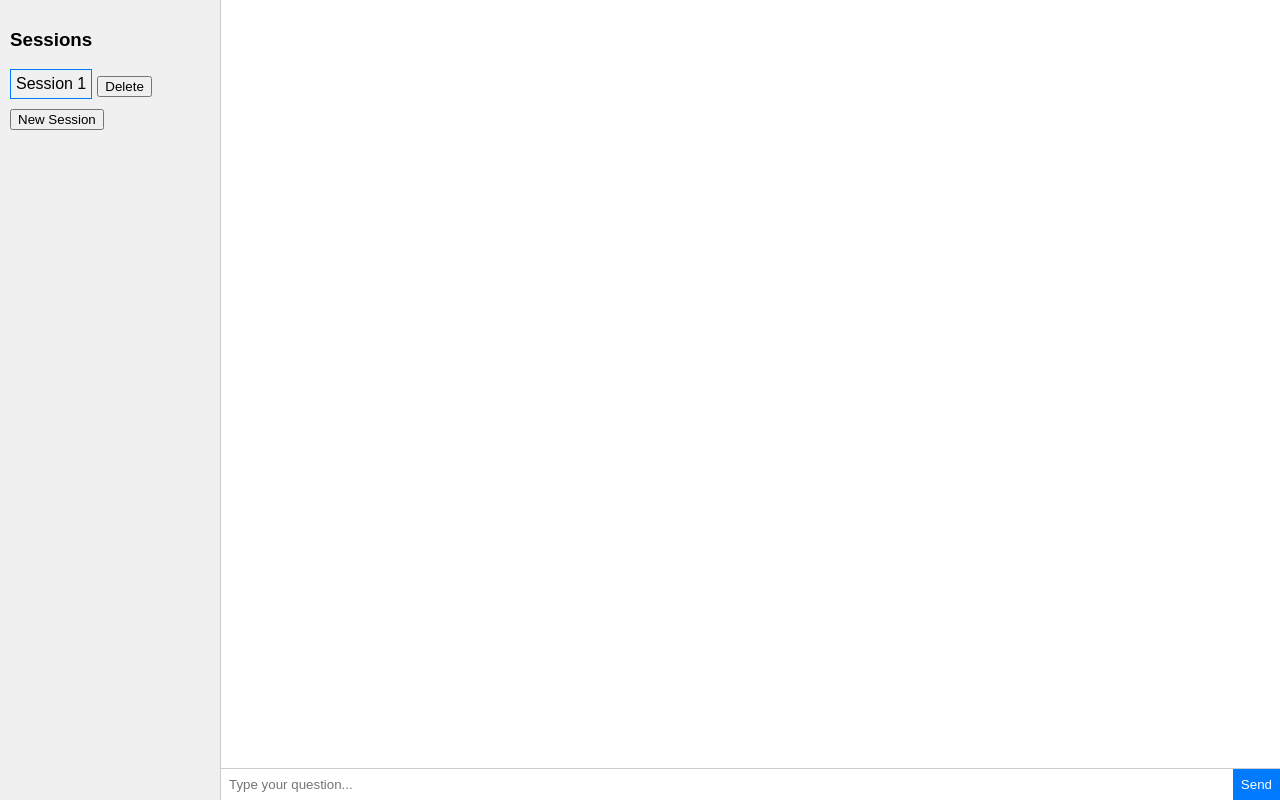
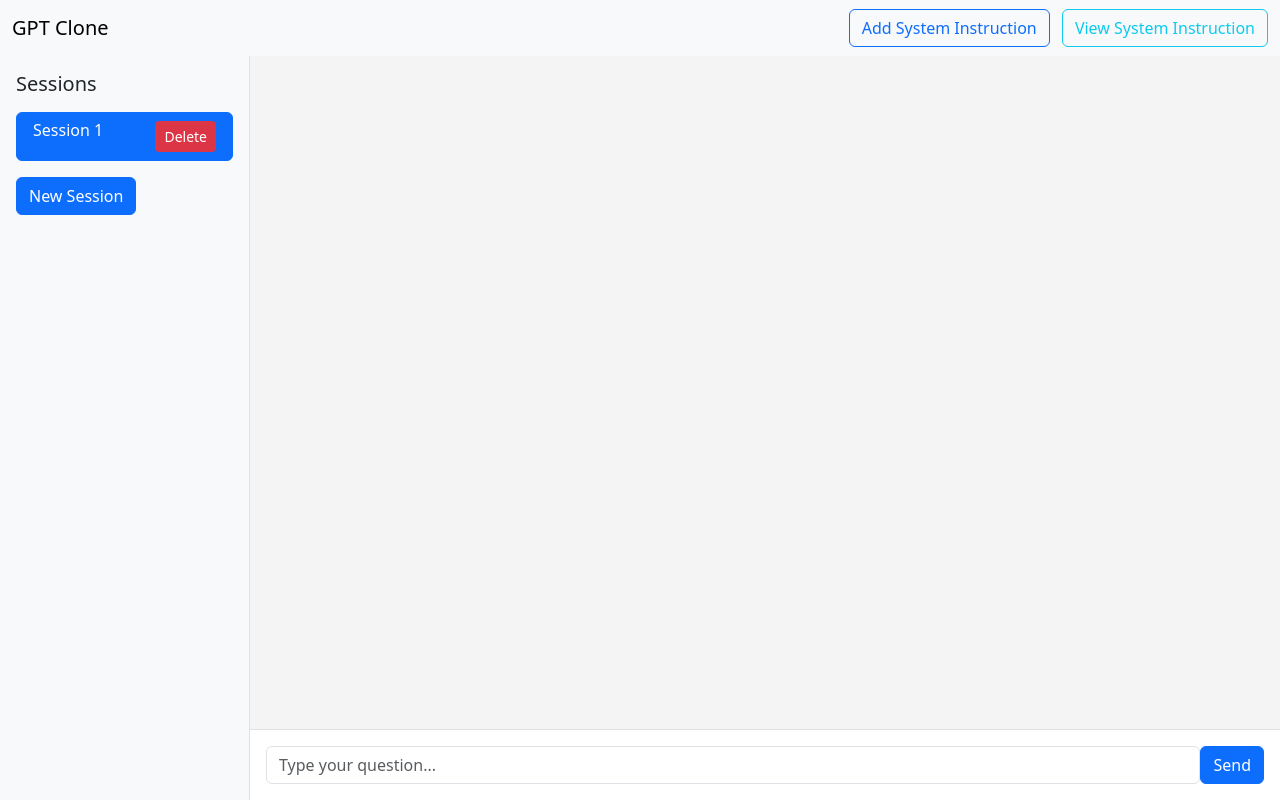
Before and after one commit to MesutHakanTaskiner/AI_Chatbot_With_LTM, a Flask app: page / in a window 1280 px wide. Run offline with Flask 3, Linux system fonts and the light colour scheme.

Commit message:
Add endpoint for system instruction handling

```diff
--- a/app.py
+++ b/app.py
@@ -27,5 +27,13 @@
     return jsonify({'status': 'deleted', 'session_id': session_id})
 
 
+@app.route('/system_instruction', methods=['POST'])
+def system_instruction():
+    data = request.get_json()
+    instruction = data.get('instruction')
+    # For demonstration, simply print and return success.
+    print(f"System instruction received: {instruction}")
+    return jsonify({"status": "success", "message": "System instruction received"})
+
 if __name__ == '__main__':
     app.run(host="127.0.0.1", debug=True)
--- a/templates/index.html
+++ b/templates/index.html
@@ -2,52 +2,40 @@
 <html lang="en">
 <head>
   <meta charset="UTF-8">
+  <meta name="viewport" content="width=device-width, initial-scale=1">
   <title>GPT Clone Frontend</title>
+  <!-- Bootstrap CSS -->
+  <link href="https://cdn.jsdelivr.net/npm/bootstrap@5.3.2/dist/css/bootstrap.min.css" rel="stylesheet">
   <style>
     body {
-      font-family: Arial, sans-serif;
-      margin: 0;
-      padding: 0;
-      display: flex;
       height: 100vh;
-    }
-    #sessions {
-      width: 200px;
-      background: #f0f0f0;
-      border-right: 1px solid #ccc;
-      padding: 10px;
-      overflow-y: auto;
-    }
-    #chat {
-      flex: 1;
       display: flex;
       flex-direction: column;
     }
+    #main-container {
+      display: flex;
+      flex: 1;
+      overflow: hidden;
+    }
+    #sessions {
+      width: 250px;
+      background-color: #f8f9fa;
+      border-right: 1px solid #dee2e6;
+      overflow-y: auto;
+    }
     #messages {
       flex: 1;
-      padding: 10px;
       overflow-y: auto;
-    }
-    #inputArea {
+      padding: 15px;
+      background-color: #f4f4f4;
       display: flex;
-      border-top: 1px solid #ccc;
-    }
-    #inputArea input {
-      flex: 1;
-      padding: 8px;
-      border: none;
-    }
-    #inputArea button {
-      padding: 8px;
-      border: none;
-      background-color: #007bff;
-      color: white;
-      cursor: pointer;
+      flex-direction: column;
     }
     .message {
-      margin: 5px 0;
-      padding: 5px;
-      border-radius: 3px;
+      margin-bottom: 10px;
+      padding: 10px;
+      border-radius: 5px;
+      max-width: 80%;
     }
     .message.user {
       background-color: #e0f7fa;
@@ -57,145 +45,301 @@
       background-color: #fff9c4;
       align-self: flex-start;
     }
-    .session {
-      cursor: pointer;
-      padding: 5px;
-      margin-bottom: 5px;
-      border: 1px solid transparent;
-    }
-    .session.active {
-      border-color: #007bff;
-    }
-    .session-container {
-      display: flex;
-      align-items: center;
-      margin-bottom: 5px;
+    .message.system {
+      background-color: #d1c4e9;
+      align-self: center;
     }
   </style>
 </head>
 <body>
-  <div id="sessions">
-    <h3>Sessions</h3>
-      <div id="sessionList">
-        <div class="session-container">
-          <div class="session active" data-session="session1" onclick="switchSession('session1')">Session 1</div>
-          <button style="margin-left: 5px;" onclick="deleteSession('session1', this)">Delete</button>
+  <nav class="navbar navbar-expand-lg navbar-light bg-light">
+    <div class="container-fluid">
+      <a class="navbar-brand">GPT Clone</a>
+      <div>
+        <button class="btn btn-outline-primary me-2" onclick="addSystemInstruction()">
+          Add System Instruction
+        </button>
+        <button class="btn btn-outline-info" onclick="showCurrentSystemInstruction()">
+          View System Instruction
+        </button>
       </div>
     </div>
-    <button onclick="newSession()">New Session</button>
-  </div>
-  <div id="chat">
-    <div id="messages"></div>
-    <div id="inputArea">
-      <input type="text" id="userInput" placeholder="Type your question...">
-      <button onclick="sendMessage()">Send</button>
+  </nav>
+
+  <div id="main-container">
+    <div id="sessions" class="border-end">
+      <div class="p-3">
+        <h5 class="mb-3">Sessions</h5>
+        <div id="sessionList" class="list-group">
+          <div class="session-container list-group-item list-group-item-action session-list-item active" data-session="session1">
+            <div class="d-flex w-100 justify-content-between">
+              <h6 class="mb-1">Session 1</h6>
+              <button class="btn btn-sm btn-danger" onclick="deleteSession('session1', this)">
+                Delete
+              </button>
             </div>
           </div>
+        </div>
+        <button class="btn btn-primary mt-3" onclick="newSession()">
+          New Session
+        </button>
+      </div>
+    </div>
+
+    <div id="chat" class="d-flex flex-column flex-grow-1">
+      <div id="messages" class="flex-grow-1"></div>
+      <div class="d-flex p-3 border-top">
+        <input type="text" id="userInput" class="form-control flex-grow-1" placeholder="Type your question...">
+        <div class="ms-auto d-flex align-items-center">
+          <button class="btn btn-primary" onclick="sendMessage()">Send</button>
+        </div>
+      </div>
+    </div>
+  </div>
+
+  <!-- Modal for System Instruction -->
+  <div class="modal fade" id="systemInstructionModal" tabindex="-1">
+    <div class="modal-dialog">
+      <div class="modal-content">
+        <div class="modal-header">
+          <h5 class="modal-title">Add System Instruction</h5>
+          <button type="button" class="btn-close" data-bs-dismiss="modal"></button>
+        </div>
+        <div class="modal-body">
+          <textarea id="systemInstructionInput" class="form-control" rows="4" placeholder="Enter system instruction..."></textarea>
+        </div>
+        <div class="modal-footer">
+          <button type="button" class="btn btn-secondary" data-bs-dismiss="modal">Cancel</button>
+          <button type="button" class="btn btn-primary" onclick="saveSystemInstruction()">Save</button>
+        </div>
+      </div>
+    </div>
+  </div>
+
+  <!-- Bootstrap JS and dependencies -->
+  <script src="https://cdn.jsdelivr.net/npm/bootstrap@5.3.2/dist/js/bootstrap.bundle.min.js"></script>
+
   <script>
-    let currentSession = 'session1';
-    const sessions = { 'session1': [] };
+    class SessionManager {
+      constructor() {
+        this.sessions = JSON.parse(localStorage.getItem('chatSessions') || '{}');
+        this.currentSession = localStorage.getItem('currentSession') || 'session1';
+        this.systemInstruction = localStorage.getItem('globalSystemInstruction') || '';
 
-    function deleteSession(sessionId, btn) {
-      fetch('/session/' + sessionId, { method: 'DELETE' })
-      .then(response => response.json())
-      .then(data => {
-        console.log('Deleted', data);
-        delete sessions[sessionId];
-        btn.parentElement.remove();
-        if (currentSession === sessionId) {
-          const keys = Object.keys(sessions);
-          currentSession = keys.length > 0 ? keys[0] : '';
-          renderMessages();
+        // Ensure at least one session exists
+        if (Object.keys(this.sessions).length === 0) {
+          this.sessions['session1'] = [];
+          this.saveSessionsToLocalStorage();
         }
-      })
-      .catch(error => {
-        console.error('Error deleting session:', error);
-      });
       }
 
-    function newSession() {
-      const sessionCount = Object.keys(sessions).length + 1;
-      const sessionId = 'session' + sessionCount;
-      sessions[sessionId] = [];
-      // Create container for session and delete button
-      const container = document.createElement('div');
-      container.className = 'session-container';
-      const sessionDiv = document.createElement('div');
-      sessionDiv.className = 'session';
-      sessionDiv.dataset.session = sessionId;
-      sessionDiv.innerText = 'Session ' + sessionCount;
-      sessionDiv.onclick = () => switchSession(sessionId);
-      const deleteBtn = document.createElement('button');
-      deleteBtn.innerText = 'Delete';
-      deleteBtn.style.marginLeft = '5px';
-      deleteBtn.onclick = (e) => {
-        e.stopPropagation();
-        deleteSession(sessionId, deleteBtn);
-      };
-      container.appendChild(sessionDiv);
-      container.appendChild(deleteBtn);
-      document.getElementById('sessionList').appendChild(container);
-      switchSession(sessionId);
+      saveSessionsToLocalStorage() {
+        localStorage.setItem('chatSessions', JSON.stringify(this.sessions));
+        localStorage.setItem('currentSession', this.currentSession);
       }
 
-    function switchSession(sessionId) {
-      currentSession = sessionId;
-      document.querySelectorAll('.session').forEach(el => {
-        el.classList.toggle('active', el.dataset.session === sessionId);
-      });
-      renderMessages();
+      // New method to set global system instruction
+      setSystemInstruction(instruction) {
+        this.systemInstruction = instruction;
+        localStorage.setItem('globalSystemInstruction', instruction);
       }
 
-    function sendMessage() {
-      const input = document.getElementById('userInput');
-      const text = input.value.trim();
-      if (text === '') return;
-      sessions[currentSession].push({ sender: 'user', text });
-      renderMessages();
-      input.value = '';
-      fetch('/ask', {
-        method: 'POST',
-        headers: { 'Content-Type': 'application/json' },
-        body: JSON.stringify({ question: text, session: currentSession })
-      })
-      .then(response => response.json())
-      .then(data => {
-        sessions[currentSession].push({ sender: 'gpt', text: data.response });
-        renderMessages();
-      })
-      .catch(error => {
-        sessions[currentSession].push({ sender: 'gpt', text: 'Error contacting server' });
-        renderMessages();
+      // New method to get global system instruction
+      getSystemInstruction() {
+        return this.systemInstruction;
+      }
+
+      addMessage(sender, text) {
+        if (!this.sessions[this.currentSession]) {
+          this.sessions[this.currentSession] = [];
+        }
+        this.sessions[this.currentSession].push({ sender, text });
+        this.saveSessionsToLocalStorage();
+      }
+
+      getCurrentSessionMessages() {
+        return this.sessions[this.currentSession] || [];
+      }
+
+      switchSession(sessionId) {
+        this.currentSession = sessionId;
+        this.saveSessionsToLocalStorage();
+      }
+
+      newSession() {
+        const sessionCount = Object.keys(this.sessions).length + 1;
+        const sessionId = `session${sessionCount}`;
+        this.sessions[sessionId] = [];
+        this.currentSession = sessionId;
+        this.saveSessionsToLocalStorage();
+        return sessionId;
+      }
+
+      deleteSession(sessionId) {
+        delete this.sessions[sessionId];
+
+        // Switch to another session if current session is deleted
+        const remainingSessions = Object.keys(this.sessions);
+        this.currentSession = remainingSessions.length > 0
+          ? remainingSessions[0]
+          : this.newSession();
+
+        this.saveSessionsToLocalStorage();
+        return this.currentSession;
+      }
+
+      clearCurrentSession() {
+        this.sessions[this.currentSession] = [];
+        this.saveSessionsToLocalStorage();
+      }
+    }
+
+    const sessionManager = new SessionManager();
+
+    function renderSessions() {
+      const sessionList = document.getElementById('sessionList');
+      sessionList.innerHTML = '';
+
+      Object.keys(sessionManager.sessions).forEach(sessionId => {
+        const container = document.createElement('div');
+        container.className = `session-container list-group-item list-group-item-action session-list-item ${sessionId === sessionManager.currentSession ? 'active' : ''}`;
+        container.dataset.session = sessionId;
+        container.innerHTML = `
+          <div class="d-flex w-100 justify-content-between">
+            <h6 class="mb-1">${sessionId.replace('session', 'Session ')}</h6>
+            <button class="btn btn-sm btn-danger" onclick="deleteSession('${sessionId}', this)">
+              Delete
+            </button>
+          </div>
+        `;
+
+        container.addEventListener('click', () => switchSession(sessionId));
+        sessionList.appendChild(container);
       });
     }
 
     function renderMessages() {
       const messagesDiv = document.getElementById('messages');
       messagesDiv.innerHTML = '';
-      sessions[currentSession].forEach(msg => {
+
+      sessionManager.getCurrentSessionMessages().forEach(msg => {
         const div = document.createElement('div');
-        div.className = 'message ' + msg.sender;
-        div.innerText = msg.sender + ': ' + msg.text;
+        div.className = `message ${msg.sender} d-flex ${msg.sender === 'user' ? 'justify-content-end' : 'justify-content-start'}`;
+        div.innerHTML = `
+          <div class="message-content">
+            <strong>${msg.sender.toUpperCase()}:</strong> ${msg.text}
+          </div>
+        `;
         messagesDiv.appendChild(div);
       });
+
       messagesDiv.scrollTop = messagesDiv.scrollHeight;
     }
-  </script>
-<script>
+
+    function sendMessage() {
+      const input = document.getElementById('userInput');
+      const text = input.value.trim();
+
+      if (text === '') return;
+
+      // Add user message
+      sessionManager.addMessage('user', text);
+      renderMessages();
+      input.value = '';
+
+      // Fetch with system instruction
+      fetch('/ask', {
+        method: 'POST',
+        headers: { 'Content-Type': 'application/json' },
+        body: JSON.stringify({
+          question: text,
+          session: sessionManager.currentSession,
+          context: sessionManager.getCurrentSessionMessages(),
+          systemInstruction: sessionManager.getSystemInstruction()
+        })
+      })
+      .then(response => {
+        if (!response.ok) {
+          throw new Error('Network response was not ok');
+        }
+        return response.json();
+      })
+      .then(data => {
+        sessionManager.addMessage('gpt', data.response);
+        renderMessages();
+      })
+      .catch(error => {
+        console.error('Error:', error);
+        sessionManager.addMessage('gpt', 'Sorry, there was an error processing your request.');
+        renderMessages();
+      });
+    }
+
+    function switchSession(sessionId) {
+      sessionManager.switchSession(sessionId);
+      renderSessions();
+      renderMessages();
+    }
+
+    function newSession() {
+      const newSessionId = sessionManager.newSession();
+      renderSessions();
+      switchSession(newSessionId);
+    }
+
+    function deleteSession(sessionId, btn) {
+      const remainingSessionId = sessionManager.deleteSession(sessionId);
+      renderSessions();
+      switchSession(remainingSessionId);
+    }
+
+    function addSystemInstruction() {
+      const modal = new bootstrap.Modal(document.getElementById('systemInstructionModal'));
+      const instructionInput = document.getElementById('systemInstructionInput');
+
+      // Prefill with existing instruction if any
+      instructionInput.value = sessionManager.getSystemInstruction();
+
+      modal.show();
+    }
+
+    function saveSystemInstruction() {
+      const instructionInput = document.getElementById('systemInstructionInput');
+      const instruction = instructionInput.value.trim();
+
+      if (instruction) {
+        // Set global system instruction
+        sessionManager.setSystemInstruction(instruction);
+
+        // Hide modal
+        const modal = bootstrap.Modal.getInstance(document.getElementById('systemInstructionModal'));
+        modal.hide();
+
+        // Optional: Show a notification
+        alert('System instruction updated successfully');
+      }
+    }
+
+    function showCurrentSystemInstruction() {
+      const instruction = sessionManager.getSystemInstruction();
+      if (instruction) {
+        alert(`Current System Instruction:\n\n${instruction}`);
+      } else {
+        alert('No system instruction set.');
+      }
+    }
+
+    // Initialize on page load
     document.addEventListener('DOMContentLoaded', function() {
-  var input = document.getElementById("userInput");
-  if(input){
-    input.addEventListener("keydown", function(event) {
-      if (event.key === "Enter") {
+      renderSessions();
+      renderMessages();
+
+      const input = document.getElementById('userInput');
+      input.addEventListener('keydown', function(event) {
+        if (event.key === 'Enter') {
           event.preventDefault();
           sendMessage();
         }
-    });
-  }
-  document.querySelectorAll('.session').forEach(function(el) {
-    el.addEventListener('click', function() {
-      switchSession(el.dataset.session);
-    });
       });
     });
   </script>
```
Lines whose indentation alone changed are shown as unchanged.
